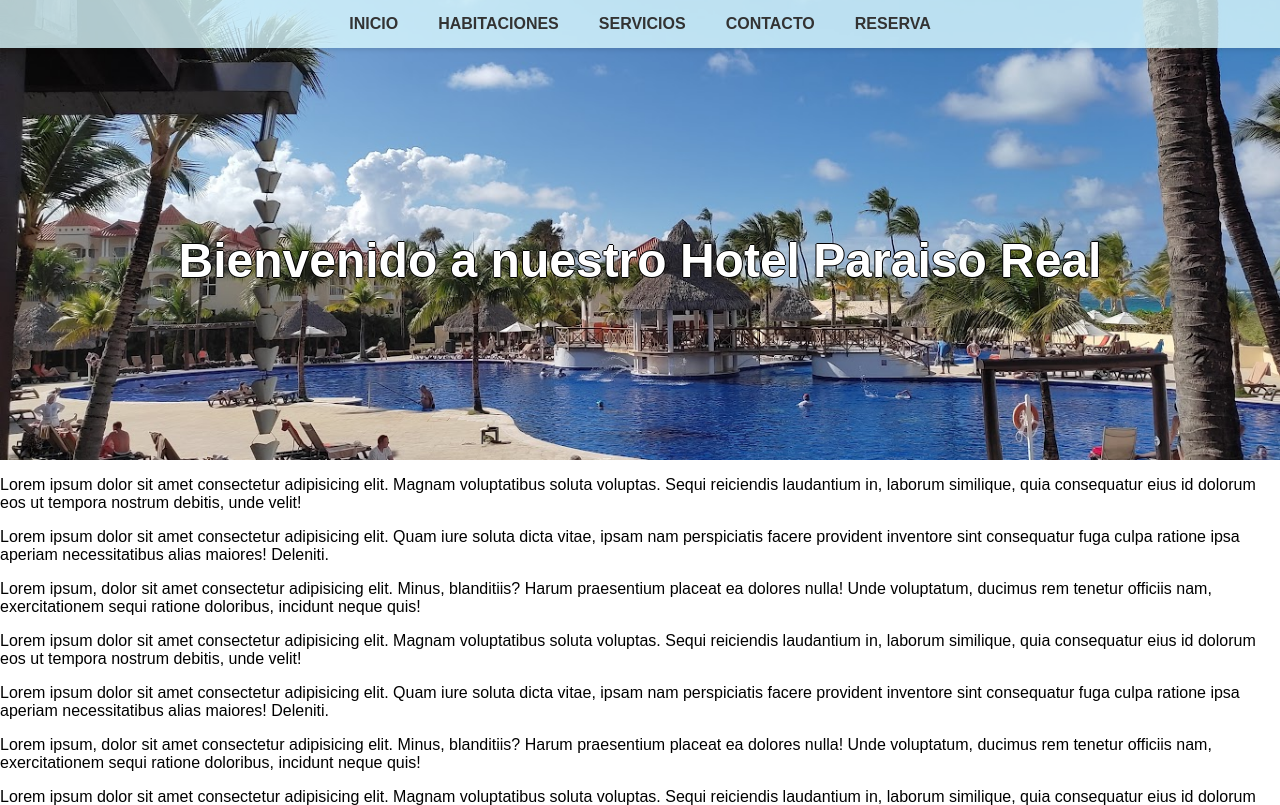
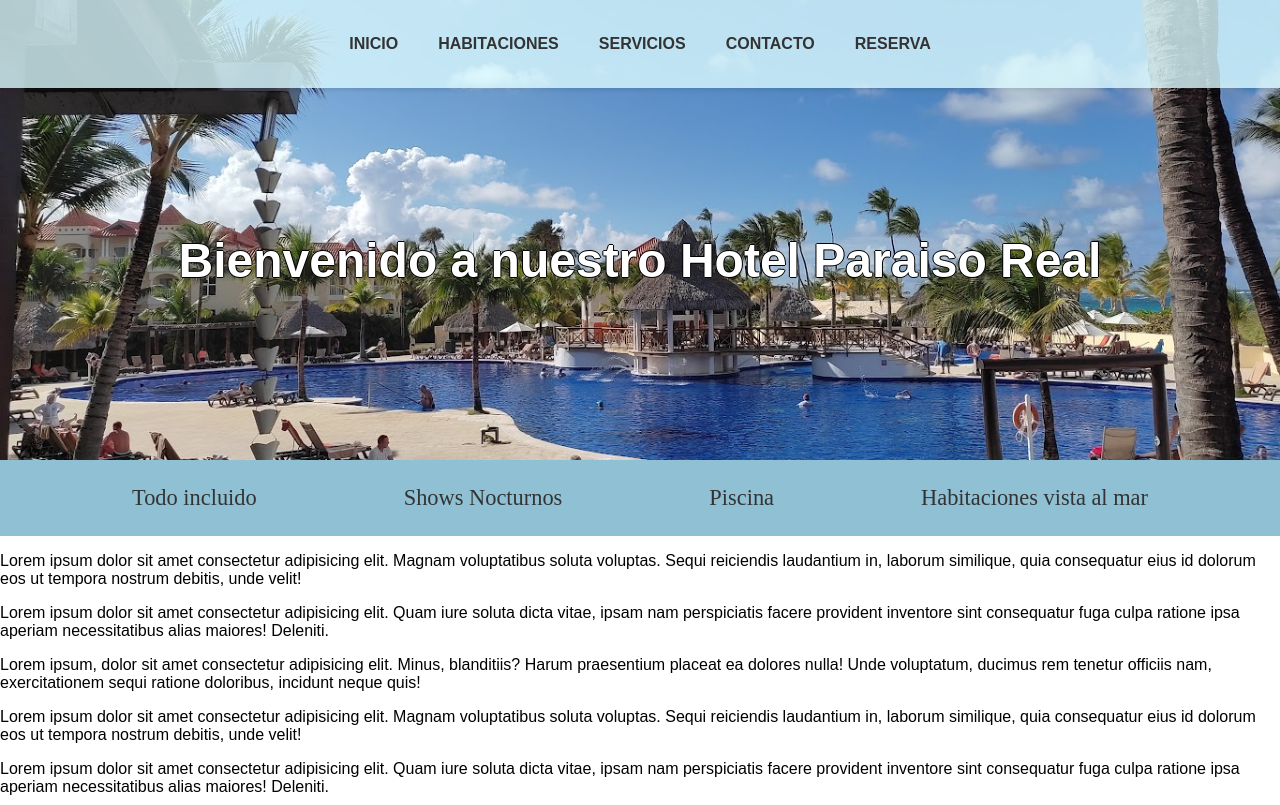
Before and after one commit to WarG31/Hotel_TalentoTech, a plain HTML site: page index.html in a window 1280 px wide. Shown: the top 805 px of the page. Drawn offline with Linux system fonts and the light colour scheme.

Commit message:
AddCaracteristicas

```diff
--- a/css/style.css
+++ b/css/style.css
@@ -13,7 +13,7 @@ body {
     z-index: 1000; /* Asegura que el menú esté siempre arriba */
 }
 .menu a {
-    padding: 15px 20px;
+    padding: 35px 20px;
     text-decoration: none;
     color: #333;
     font-weight: bold;
@@ -45,3 +45,20 @@ body {
     font-size: 3em;
     margin: 0;
 }
+
+
+.caracteristicas {
+    background-color: #8fc0d3;
+    padding: 10px 0;
+    text-align: center;
+    display: flex;
+    justify-content: space-evenly;
+}
+
+.caracteristicas p {
+    margin: 0;
+    padding: 15px;
+    font-family: 'Playfair Display', serif;
+    font-size: 1.4em;
+    color: #333;
+}
--- a/index.html
+++ b/index.html
@@ -20,6 +20,12 @@
 
     <div id="inicio" class="inicio">
         <h1>Bienvenido a nuestro Hotel Paraiso Real</h1>
+    </div>
+    <div id="caracteristicas" class="caracteristicas">
+        <p>Todo incluido</p>
+        <p>Shows Nocturnos</p>
+        <p>Piscina</p>
+        <p>Habitaciones vista al mar </p>
     </div>
     <div id="contenido" class="contenido">
         <p>Lorem ipsum dolor sit amet consectetur adipisicing elit. Magnam voluptatibus soluta voluptas. Sequi
```
